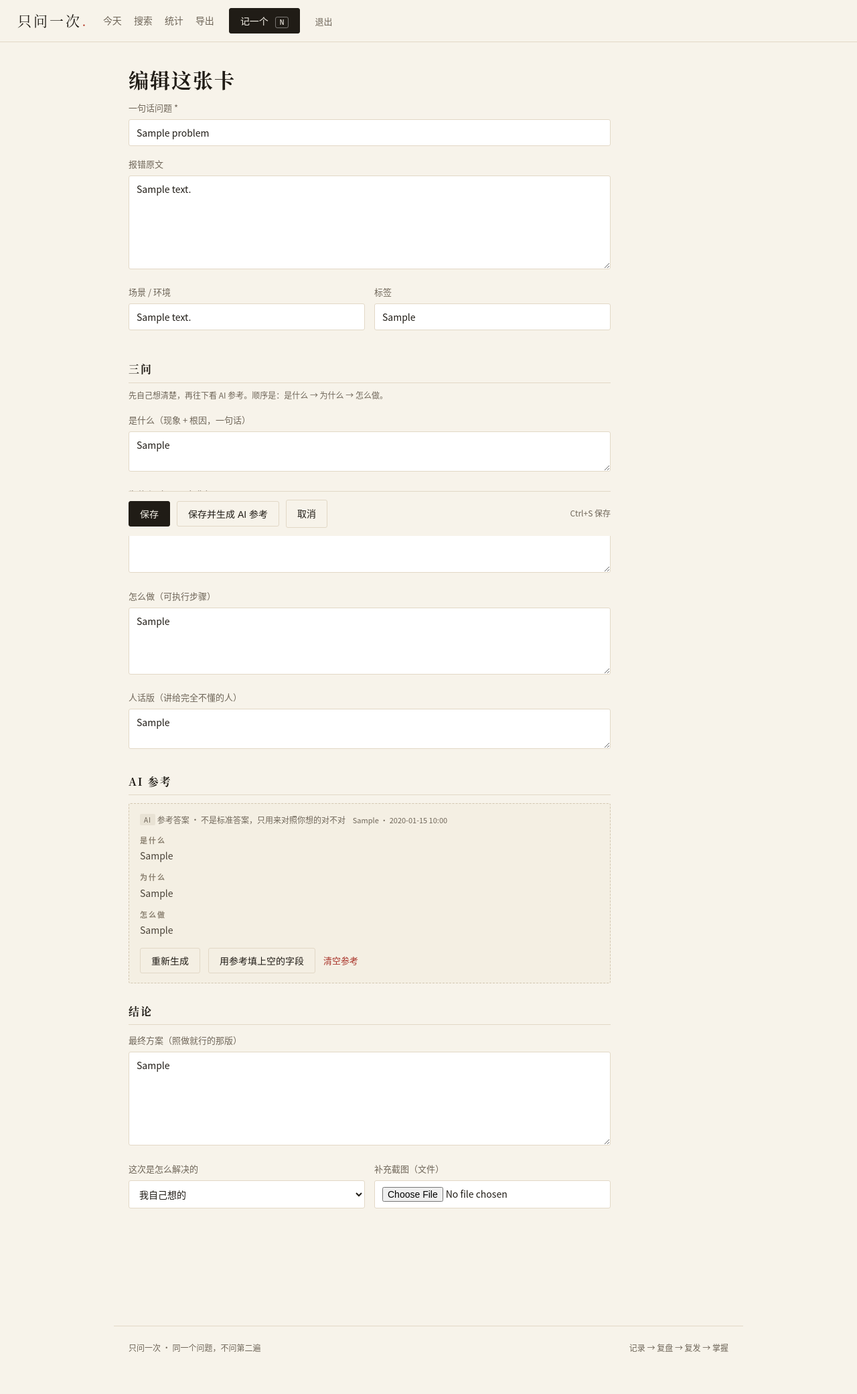
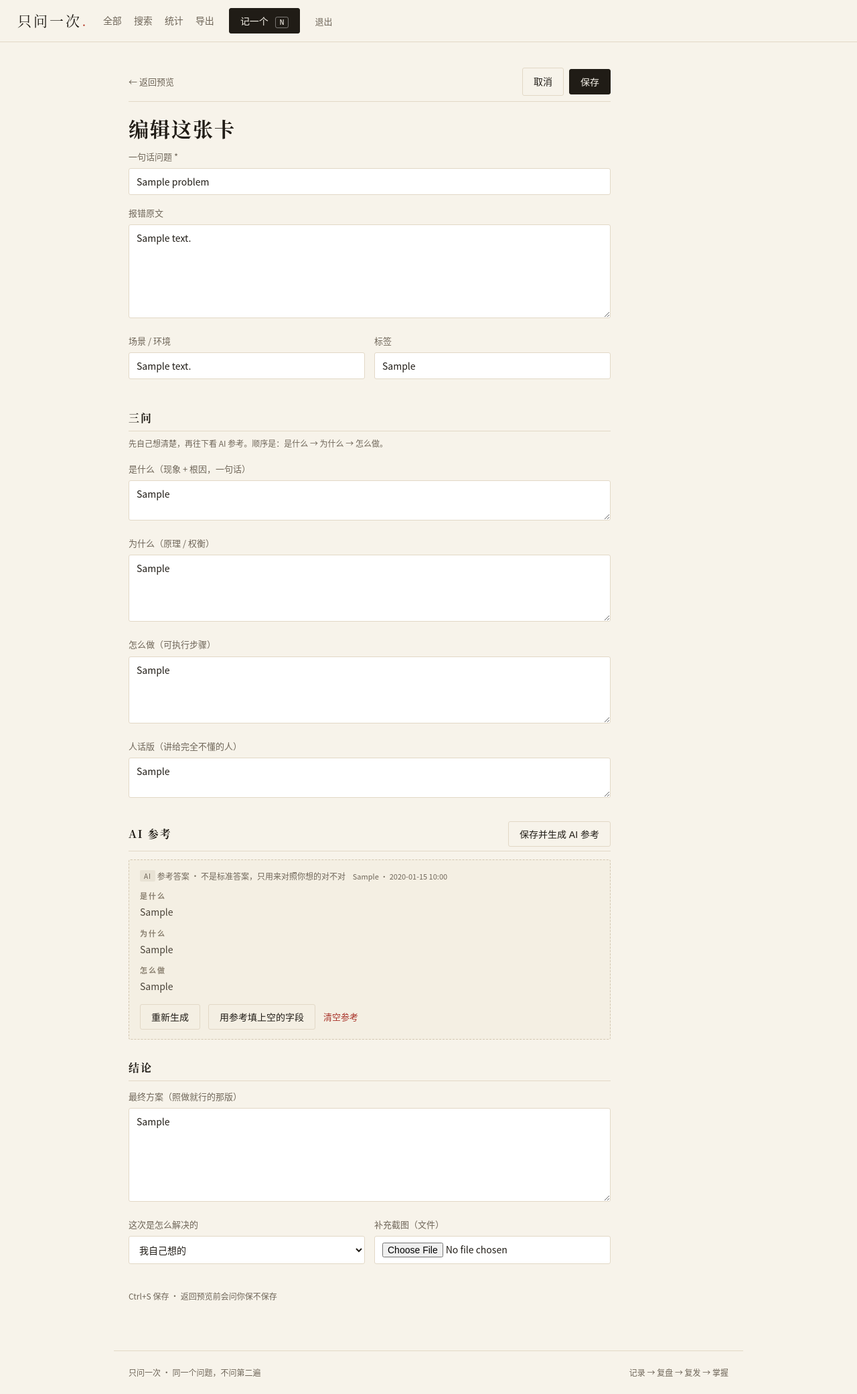
Before and after one commit to Serina815/askonce, a Node server app: page /p/1/edit in a window 1280 px wide. Shown: the whole page at 67% size. Before the commit the page ends 2019 px from the top, so only its background shows below. Run offline with Node 20, Linux system fonts and the light colour scheme; the visitor is signed in with stand-in values (Sample User, id 1); tables that the repository leaves empty hold one stand-in row (values such as "Sample post").

Commit message:
预览页只读 + 操作条吸顶 + 编辑页顶栏 + 图片放大 + 退出确认
* 预览页新增吸顶操作条：左侧「只读预览」标记，右侧编辑 / 删除，滚动时不动
* 预览页去掉 AI 生成按钮、三问「修改」入口、缩略图删除 ×，改为纯查看
* 预览页图片点击放大（灯箱），Esc 或点击空白关闭
* 编辑页：返回预览 / 取消 / 保存移到顶部吸顶栏；「保存并生成 AI 参考」放到 AI 参考标题右侧；
  底部操作栏移除
* 编辑页有未保存修改时点返回或取消，弹三选一：保存并返回 / 不保存 / 留在本页
* 保存并返回走 action_back，服务端保存后跳预览页
* 顶栏导航「今天」改为「全部」，页面 kicker 同步
* 退出登录前二次确认

```diff
--- a/public/static/app.js
+++ b/public/static/app.js
@@ -232,6 +232,134 @@
     removeThumb(btn, btn.getAttribute('data-id'), btn.getAttribute('data-base'));
   });
 
+  // ---------- 图片放大 ----------
+
+  var lightbox = null;
+
+  function closeLightbox() {
+    if (!lightbox) return;
+    lightbox.hidden = true;
+    document.body.style.overflow = '';
+  }
+
+  function openLightbox(src) {
+    if (!lightbox) {
+      lightbox = document.createElement('div');
+      lightbox.className = 'lightbox';
+      lightbox.hidden = true;
+
+      var big = document.createElement('img');
+      big.alt = '截图';
+      lightbox.appendChild(big);
+
+      var close = document.createElement('button');
+      close.type = 'button';
+      close.className = 'lightbox-close';
+      close.textContent = '×';
+      lightbox.appendChild(close);
+
+      lightbox.addEventListener('click', function (e) {
+        if (e.target === lightbox || e.target === close) closeLightbox();
+      });
+      document.body.appendChild(lightbox);
+    }
+    lightbox.querySelector('img').src = src;
+    lightbox.hidden = false;
+    document.body.style.overflow = 'hidden';
+  }
+
+  document.addEventListener('click', function (event) {
+    var img = event.target.closest && event.target.closest('[data-lightbox]');
+    if (!img) return;
+    event.preventDefault();
+    openLightbox(img.getAttribute('src'));
+  });
+
+  // ---------- 编辑页：离开前问要不要保存 ----------
+
+  var editForm = document.getElementById('problem-form');
+  var dirty = false;
+  var dirtyModal = null;
+
+  if (editForm) {
+    editForm.addEventListener('input', function () {
+      dirty = true;
+    });
+    editForm.addEventListener('change', function () {
+      dirty = true;
+    });
+  }
+
+  function buildDirtyModal() {
+    var wrap = document.createElement('div');
+    wrap.className = 'modal';
+    wrap.hidden = true;
+    wrap.innerHTML =
+      '<div class="modal-panel">' +
+      '<h3>有没保存的修改</h3>' +
+      '<p>回预览页之前，要先把这次的修改保存下来吗？</p>' +
+      '<div class="modal-actions">' +
+      '<button type="button" class="btn" data-dirty="save">保存并返回</button>' +
+      '<button type="button" class="btn ghost" data-dirty="discard">不保存</button>' +
+      '<button type="button" class="linkbtn" data-dirty="stay">留在本页</button>' +
+      '</div></div>';
+    document.body.appendChild(wrap);
+    return wrap;
+  }
+
+  function closeDirtyModal() {
+    if (dirtyModal) dirtyModal.hidden = true;
+    document.body.style.overflow = '';
+  }
+
+  function askBeforeLeave(href) {
+    if (!dirtyModal) dirtyModal = buildDirtyModal();
+    dirtyModal.hidden = false;
+    document.body.style.overflow = 'hidden';
+
+    dirtyModal.onclick = function (event) {
+      var btn = event.target.closest('[data-dirty]');
+      if (!btn) {
+        if (event.target === dirtyModal) closeDirtyModal();
+        return;
+      }
+      var action = btn.getAttribute('data-dirty');
+      if (action === 'stay') {
+        closeDirtyModal();
+        return;
+      }
+      if (action === 'discard') {
+        window.location.href = href;
+        return;
+      }
+      // 保存并返回
+      var flag = document.createElement('input');
+      flag.type = 'hidden';
+      flag.name = 'action_back';
+      flag.value = '1';
+      editForm.appendChild(flag);
+      closeDirtyModal();
+      if (typeof editForm.requestSubmit === 'function') editForm.requestSubmit();
+      else editForm.submit();
+    };
+  }
+
+  document.addEventListener('click', function (event) {
+    var exit = event.target.closest && event.target.closest('[data-exit-to]');
+    if (!exit || !editForm || !dirty) return;
+    event.preventDefault();
+    askBeforeLeave(exit.getAttribute('data-exit-to'));
+  });
+
+  // 顶栏高度会随窗口宽度换行变化，粘性操作条跟着它走
+  function syncTopbarHeight() {
+    var bar = document.querySelector('.topbar');
+    if (!bar) return;
+    document.documentElement.style.setProperty('--topbar-h', bar.offsetHeight + 'px');
+  }
+  syncTopbarHeight();
+  window.addEventListener('resize', syncTopbarHeight);
+
   // ---------- 键盘 ----------
 
   function submitForm(form) {
@@ -243,6 +371,8 @@
   document.addEventListener('keydown', function (event) {
     if (event.key === 'Escape') {
       closeCapture();
+      closeLightbox();
+      closeDirtyModal();
       return;
     }
 
@@ -360,7 +490,7 @@
     if (event.defaultPrevented) return;
     var form = event.target;
     if (!form.hasAttribute('data-busy')) return;
-    var btn = form.querySelector('button[type="submit"]');
+    var btn = event.submitter || form.querySelector('button[type="submit"]');
     if (!btn) return;
     if (btn.dataset.busy === '1') {
       event.preventDefault();
--- a/public/static/style.css
+++ b/public/static/style.css
@@ -842,6 +842,109 @@ details.add-attempt form textarea { margin-top: 10px; resize: vertical; }
 .ai-ref-block[open] summary::before { content: "▾ "; }
 .ai-ref-block[open] summary { margin-bottom: 4px; }
 
+/* ---------- 顶部固定操作条 ---------- */
+.preview-bar,
+.edit-bar {
+  position: sticky;
+  top: var(--topbar-h, 52px);
+  z-index: 25;
+  display: flex;
+  align-items: center;
+  justify-content: space-between;
+  gap: 12px;
+  background: var(--paper);
+  border-bottom: 1px solid var(--line);
+}
+
+.preview-bar { margin: 0 0 10px; padding: 8px 0; }
+.preview-flag { font-size: 11px; letter-spacing: 1px; color: var(--muted); }
+.preview-actions { display: flex; align-items: center; gap: 10px; }
+.preview-actions form { margin: 0; }
+
+.edit-bar { margin: 0 0 14px; padding: 8px 0; }
+.edit-back { font-size: 13px; color: var(--muted); text-decoration: none; }
+.edit-back:hover { color: var(--ink); }
+.edit-bar-actions { display: flex; align-items: center; gap: 8px; }
+
+.section-head {
+  display: flex;
+  align-items: center;
+  justify-content: space-between;
+  gap: 14px;
+  margin: 28px 0 12px;
+  padding-bottom: 6px;
+  border-bottom: 1px solid var(--line);
+}
+
+.section-head .form-section { margin: 0; padding: 0; border: 0; }
+
+.edit-foot-hint { margin: 22px 0 0; }
+
+/* ---------- 图片放大 ---------- */
+.paste-thumb img,
+.attempt-shots img,
+.shot img { cursor: zoom-in; }
+
+.lightbox {
+  position: fixed;
+  inset: 0;
+  z-index: 200;
+  display: flex;
+  align-items: center;
+  justify-content: center;
+  padding: 30px;
+  background: rgba(28, 23, 16, 0.84);
+}
+
+.lightbox[hidden] { display: none; }
+
+.lightbox img {
+  max-width: 100%;
+  max-height: 100%;
+  border-radius: 3px;
+  box-shadow: 0 24px 60px rgba(0, 0, 0, 0.45);
+}
+
+.lightbox-close {
+  position: absolute;
+  top: 16px;
+  right: 22px;
+  border: 0;
+  background: none;
+  color: #f7f3ea;
+  font-size: 26px;
+  line-height: 1;
+  cursor: pointer;
+}
+
+/* ---------- 未保存提示 ---------- */
+.modal {
+  position: fixed;
+  inset: 0;
+  z-index: 210;
+  display: flex;
+  align-items: center;
+  justify-content: center;
+  padding: 20px;
+  background: rgba(28, 23, 16, 0.45);
+}
+
+.modal[hidden] { display: none; }
+
+.modal-panel {
+  width: 100%;
+  max-width: 420px;
+  padding: 22px;
+  background: var(--card);
+  border: 1px solid var(--line);
+  border-radius: 4px;
+  box-shadow: 0 30px 60px rgba(30, 22, 10, 0.25);
+}
+
+.modal-panel h3 { margin: 0 0 6px; font-family: var(--serif); font-size: 18px; letter-spacing: 1px; }
+.modal-panel p { margin: 0 0 16px; font-size: 13px; color: var(--muted); }
+.modal-actions { display: flex; align-items: center; gap: 10px; flex-wrap: wrap; }
+
 /* ---------- 小屏 ---------- */
 @media (max-width: 760px) {
   .topbar { flex-wrap: wrap; gap: 10px; padding: 10px 14px; }
--- a/src/routes/index.js
+++ b/src/routes/index.js
@@ -77,7 +77,7 @@ router.get(
     const selfSolved = Number(month.self_solved) || 0;
 
     return res.render('home', {
-      title: '今天',
+      title: '全部',
       dueCount: Number(due.c) || 0,
       draftCount: Number(draftTotal.c) || 0,
       recent,
--- a/src/routes/problems.js
+++ b/src/routes/problems.js
@@ -298,6 +298,12 @@ router.post(
         `INSERT INTO artifacts (problem_id, kind, path, note) VALUES (?, 'image', ?, ?)`,
         [id, shot.path, '补充截图']
       );
+    }
+
+    // 「保存并返回预览」：编辑页顶部返回时如果选了保存
+    if (req.body.action_back === '1') {
+      req.session.flash = { type: 'ok', text: '已保存' };
+      return res.redirect(`/p/${id}`);
     }
 
     // 编辑页的「AI 参考」：先保存当前内容，再生成一份独立参考，不碰你写的三问
--- a/src/views/edit.ejs
+++ b/src/views/edit.ejs
@@ -1,6 +1,14 @@
 <%- include('partials/head') %>
 
 <section class="form-page">
+  <div class="edit-bar">
+    <a class="edit-back" href="/p/<%= problem.id %>" data-exit-to="/p/<%= problem.id %>">← 返回预览</a>
+    <div class="edit-bar-actions">
+      <a class="btn ghost" href="/p/<%= problem.id %>" data-exit-to="/p/<%= problem.id %>">取消</a>
+      <button class="btn" type="submit" form="problem-form">保存</button>
+    </div>
+  </div>
+
   <h1>编辑这张卡</h1>
 
   <form id="problem-form" class="stack-form" action="/p/<%= problem.id %>?_csrf=<%= csrfToken %>" method="post" enctype="multipart/form-data"
@@ -12,20 +20,20 @@
     <div class="field">
       <label for="title">一句话问题 *</label>
       <input id="title" type="text" name="title" required maxlength="200" value="<%= problem.title %>">
-      <%- include('partials/shots', { shots: fieldShots.title, field: 'title', problemId: problem.id }) %>
+      <%- include('partials/shots', { shots: fieldShots.title, field: 'title', problemId: problem.id, editable: true }) %>
     </div>
 
     <div class="field">
       <label for="error_text">报错原文</label>
       <textarea id="error_text" name="error_text" rows="6"><%= problem.error_text || '' %></textarea>
-      <%- include('partials/shots', { shots: fieldShots.error_text, field: 'error_text', problemId: problem.id }) %>
+      <%- include('partials/shots', { shots: fieldShots.error_text, field: 'error_text', problemId: problem.id, editable: true }) %>
     </div>
 
     <div class="row">
       <div class="field">
         <label for="context">场景 / 环境</label>
         <input id="context" type="text" name="context" maxlength="500" value="<%= problem.context || '' %>">
-        <%- include('partials/shots', { shots: fieldShots.context, field: 'context', problemId: problem.id }) %>
+        <%- include('partials/shots', { shots: fieldShots.context, field: 'context', problemId: problem.id, editable: true }) %>
       </div>
       <div class="field">
         <label for="tags">标签</label>
@@ -39,31 +47,34 @@
     <div class="field">
       <label for="q_what">是什么（现象 + 根因，一句话）</label>
       <textarea id="q_what" name="q_what" rows="2"><%= problem.q_what || '' %></textarea>
-      <%- include('partials/shots', { shots: fieldShots.q_what, field: 'q_what', problemId: problem.id }) %>
+      <%- include('partials/shots', { shots: fieldShots.q_what, field: 'q_what', problemId: problem.id, editable: true }) %>
     </div>
 
     <div class="field">
       <label for="q_why">为什么（原理 / 权衡）</label>
       <textarea id="q_why" name="q_why" rows="4"><%= problem.q_why || '' %></textarea>
-      <%- include('partials/shots', { shots: fieldShots.q_why, field: 'q_why', problemId: problem.id }) %>
+      <%- include('partials/shots', { shots: fieldShots.q_why, field: 'q_why', problemId: problem.id, editable: true }) %>
     </div>
 
     <div class="field">
       <label for="q_how">怎么做（可执行步骤）</label>
       <textarea id="q_how" name="q_how" rows="4"><%= problem.q_how || '' %></textarea>
-      <%- include('partials/shots', { shots: fieldShots.q_how, field: 'q_how', problemId: problem.id }) %>
+      <%- include('partials/shots', { shots: fieldShots.q_how, field: 'q_how', problemId: problem.id, editable: true }) %>
     </div>
 
     <div class="field">
       <label for="q_plain">人话版（讲给完全不懂的人）</label>
       <textarea id="q_plain" name="q_plain" rows="2"><%= problem.q_plain || '' %></textarea>
-      <%- include('partials/shots', { shots: fieldShots.q_plain, field: 'q_plain', problemId: problem.id }) %>
+      <%- include('partials/shots', { shots: fieldShots.q_plain, field: 'q_plain', problemId: problem.id, editable: true }) %>
     </div>
 
-    <h2 class="form-section">AI 参考</h2>
+    <div class="section-head" id="ai-ref">
+      <h2 class="form-section">AI 参考</h2>
+      <button class="btn ghost" type="submit" name="action_ai" value="1" <%= aiEnabled ? '' : 'disabled title="未配置 AI_API_KEY"' %>>保存并生成 AI 参考</button>
+    </div>
 
     <% if (problem.ai_what || problem.ai_why || problem.ai_how) { %>
-      <div class="ai-ref" data-ai-ref id="ai-ref">
+      <div class="ai-ref" data-ai-ref>
         <p class="ai-ref-head">
           <span class="ai-badge">AI</span>
           参考答案 · 不是标准答案，只用来对照你想的对不对
@@ -84,15 +95,15 @@
         </div>
 
         <div class="ai-ref-actions">
-          <button class="btn ghost" type="submit" form="problem-form" name="action_ai" value="1">重新生成</button>
-          <button class="btn ghost" type="submit" form="problem-form" name="action_apply" value="1">用参考填上空的字段</button>
-          <button class="linkbtn danger" type="submit" form="problem-form" name="action_clear" value="1"
+          <button class="btn ghost" type="submit" name="action_ai" value="1">重新生成</button>
+          <button class="btn ghost" type="submit" name="action_apply" value="1">用参考填上空的字段</button>
+          <button class="linkbtn danger" type="submit" name="action_clear" value="1"
                   data-confirm="清空 AI 参考？会先保存你当前写的内容，再清掉 AI 那部分。">清空参考</button>
         </div>
       </div>
     <% } else { %>
       <p class="empty ai-empty">
-        还没有 AI 参考。写你自己的三问，保存时勾上「保存并生成 AI 参考」，
+        还没有 AI 参考。写你自己的三问，然后点右上「保存并生成 AI 参考」，
         它会以独立灰框出现——<strong>不会覆盖你写的内容</strong>。
       </p>
     <% } %>
@@ -102,7 +113,7 @@
     <div class="field">
       <label for="final_solution">最终方案（照做就行的那版）</label>
       <textarea id="final_solution" name="final_solution" rows="6"><%= problem.final_solution || '' %></textarea>
-      <%- include('partials/shots', { shots: fieldShots.final_solution, field: 'final_solution', problemId: problem.id }) %>
+      <%- include('partials/shots', { shots: fieldShots.final_solution, field: 'final_solution', problemId: problem.id, editable: true }) %>
     </div>
 
     <div class="row">
@@ -121,12 +132,7 @@
       </div>
     </div>
 
-    <div class="form-actions">
-      <button class="btn" type="submit">保存</button>
-      <button class="btn ghost" type="submit" name="action_ai" value="1" <%= aiEnabled ? '' : 'disabled title="未配置 AI_API_KEY"' %>>保存并生成 AI 参考</button>
-      <a class="btn ghost" href="/p/<%= problem.id %>">取消</a>
-      <span class="hint">Ctrl+S 保存<% if (!aiEnabled) { %> · AI 未配置（.env 填 AI_API_KEY 后可用）<% } %></span>
-    </div>
+    <p class="hint edit-foot-hint">Ctrl+S 保存 · 返回预览前会问你保不保存</p>
   </form>
 </section>
 
--- a/src/views/home.ejs
+++ b/src/views/home.ejs
@@ -11,7 +11,7 @@
 
 <section class="hero">
   <div class="hero-main">
-    <p class="kicker">今天</p>
+    <p class="kicker">全部</p>
     <h1><%= dueCount %> 张该复盘</h1>
     <p class="hero-sub">
       <% if (draftCount) { %><%= draftCount %> 张待整理（补三问、标记解决）<% } else { %>没有待整理的卡<% } %>
--- a/src/views/partials/head.ejs
+++ b/src/views/partials/head.ejs
@@ -11,14 +11,14 @@
 <header class="topbar">
   <a class="brand" href="/">只问一次<span class="dot">.</span></a>
   <nav class="nav">
-    <a href="/" class="<%= currentPath === '/' ? 'on' : '' %>">今天</a>
+    <a href="/" class="<%= currentPath === '/' ? 'on' : '' %>">全部</a>
     <a href="/search" class="<%= currentPath === '/search' ? 'on' : '' %>">搜索</a>
     <a href="/stats" class="<%= currentPath === '/stats' ? 'on' : '' %>">统计</a>
     <a href="/export" class="<%= currentPath === '/export' ? 'on' : '' %>">导出</a>
   </nav>
   <% if (currentUser) { %>
     <button type="button" class="btn capture-open" data-open-capture>记一个 <kbd>N</kbd></button>
-    <form action="/logout?_csrf=<%= csrfToken %>" method="post" class="inline-form">
+    <form action="/logout?_csrf=<%= csrfToken %>" method="post" class="inline-form" data-confirm="确定退出该账号？">
       <button type="submit" class="linkbtn">退出</button>
     </form>
   <% } else { %>
--- a/src/views/partials/shots.ejs
+++ b/src/views/partials/shots.ejs
@@ -1,13 +1,16 @@
 <%
   var list = typeof shots !== 'undefined' && shots ? shots : [];
+  var canEdit = typeof editable !== 'undefined' && editable;
 %>
 <% if (list.length) { %>
   <div class="paste-strip" data-strip data-field="<%= field %>">
     <% list.forEach(function (s) { %>
       <span class="paste-thumb">
-        <img src="<%= s.path %>" alt="截图" loading="lazy">
-        <button type="button" class="chip-x" title="删除这张截图"
-                data-delete-artifact data-id="<%= s.id %>" data-base="/p/<%= problemId %>/artifacts">×</button>
+        <img src="<%= s.path %>" alt="截图" loading="lazy" data-lightbox>
+        <% if (canEdit) { %>
+          <button type="button" class="chip-x" title="删除这张截图"
+                  data-delete-artifact data-id="<%= s.id %>" data-base="/p/<%= problemId %>/artifacts">×</button>
+        <% } %>
       </span>
     <% }) %>
   </div>
```
Also changed, not shown: src/views/problem.ejs (+13 -19 lines).
